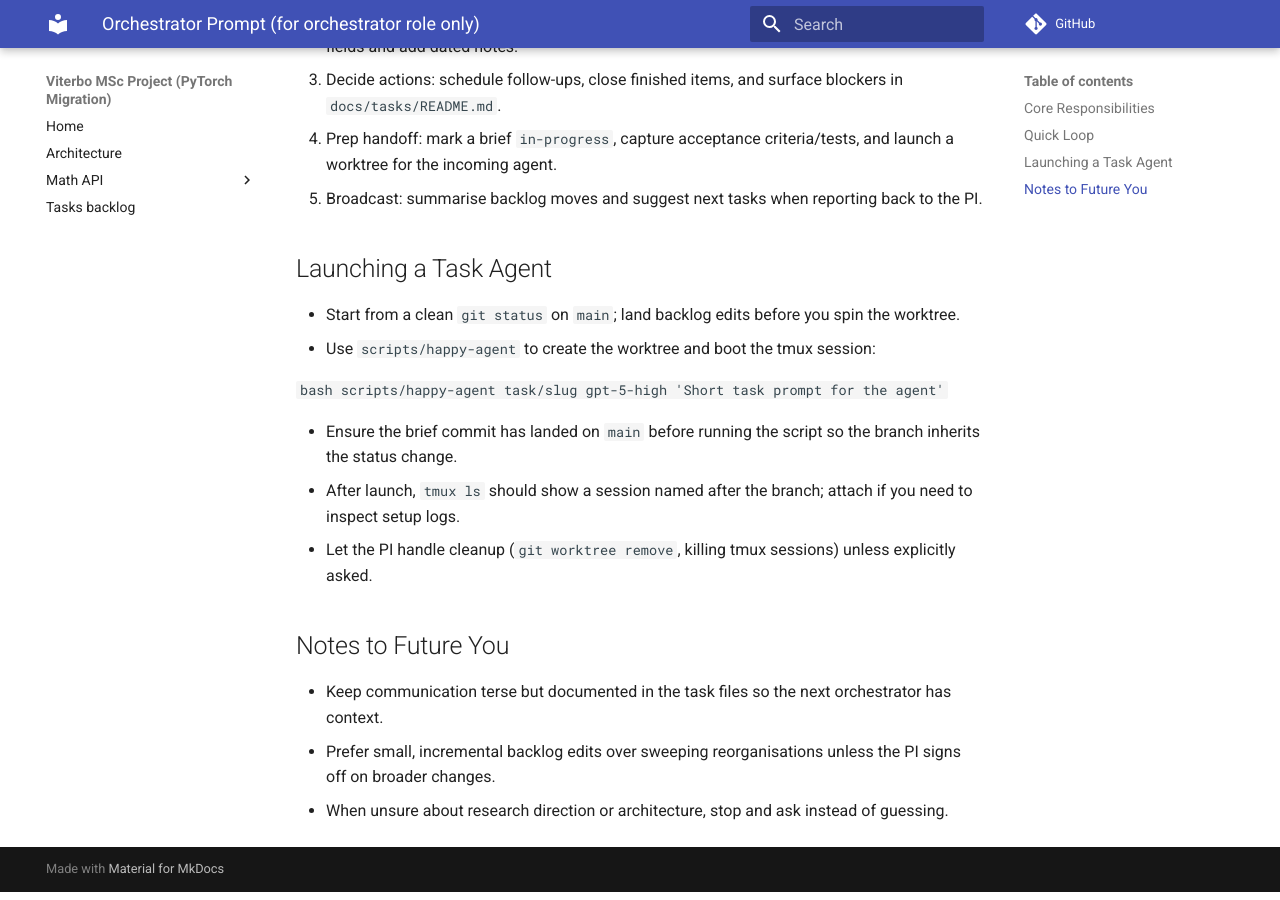
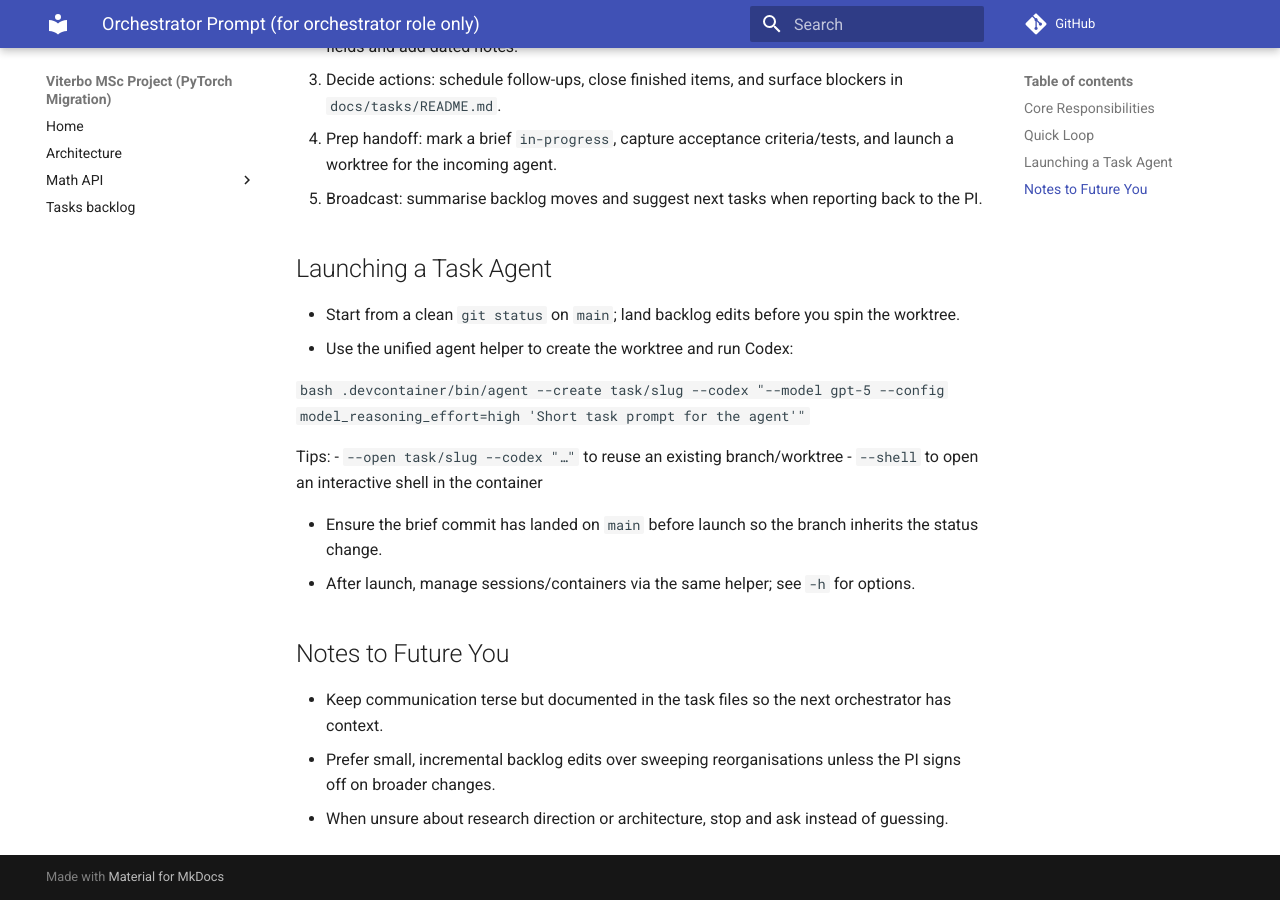
Before and after one commit to JoernStoehler/msc-math-viterbo, an MkDocs documentation site: the page built from docs/prompts/orchestrator.md, in a window 1280 px wide and 900 px high, scrolled down 608 px. Built offline with MkDocs 1.6.1 and Material for MkDocs 9.7.7, drawn with Linux system fonts in a browser that asks for light colours; comment, search, counter and statistics services are not loaded.

Commit message:
chore(agent): remove Happy and standardize agent workflow\n\n- Delete scripts/happy-agent and all references\n- Keep single agent entrypoint at .devcontainer/bin/agent\n- Update default Codex model to gpt-5 with model_reasoning_effort=high\n- Remove Happy CLI install from post-create; docs now use unified agent helper\n\nNo changes to src Python files included.

````diff
--- a/docs/prompts/orchestrator.md
+++ b/docs/prompts/orchestrator.md
@@ -19,15 +19,18 @@ This prompt is for the repository orchestrator. Use it to keep the backlog tidy
 ## Launching a Task Agent
 
 - Start from a clean `git status` on `main`; land backlog edits before you spin the worktree.
-- Use `scripts/happy-agent` to create the worktree and boot the tmux session:
+- Use the unified agent helper to create the worktree and run Codex:
 
   ```bash
-  scripts/happy-agent task/slug gpt-5-high 'Short task prompt for the agent'
+  .devcontainer/bin/agent --create task/slug --codex "--model gpt-5 --config model_reasoning_effort=high 'Short task prompt for the agent'"
   ```
 
-- Ensure the brief commit has landed on `main` before running the script so the branch inherits the status change.
-- After launch, `tmux ls` should show a session named after the branch; attach if you need to inspect setup logs.
-- Let the PI handle cleanup (`git worktree remove`, killing tmux sessions) unless explicitly asked.
+  Tips:
+  - `--open task/slug --codex "…"` to reuse an existing branch/worktree
+  - `--shell` to open an interactive shell in the container
+
+- Ensure the brief commit has landed on `main` before launch so the branch inherits the status change.
+- After launch, manage sessions/containers via the same helper; see `-h` for options.
 
 ## Notes to Future You
 
````
Also changed, not shown: 3 other files.
